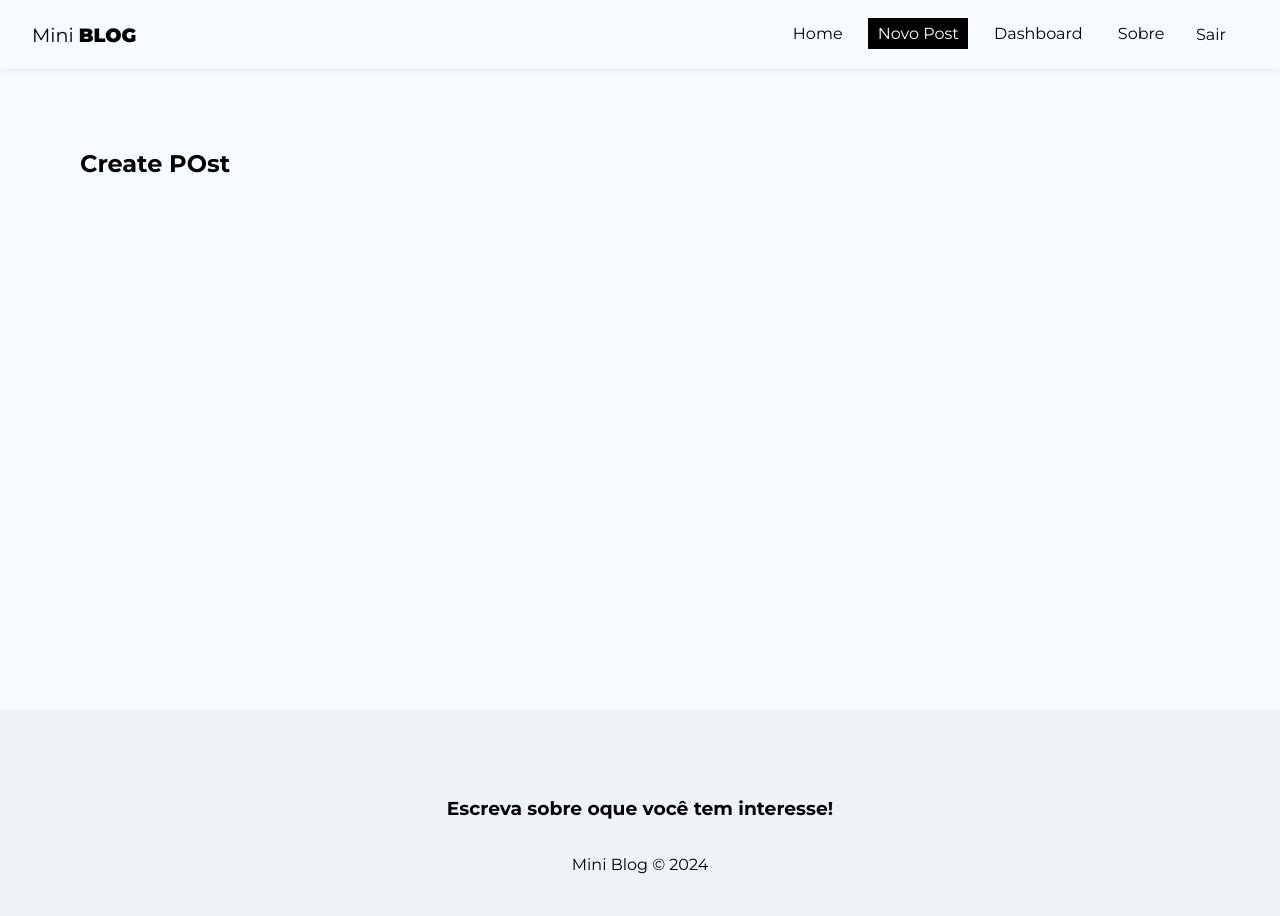
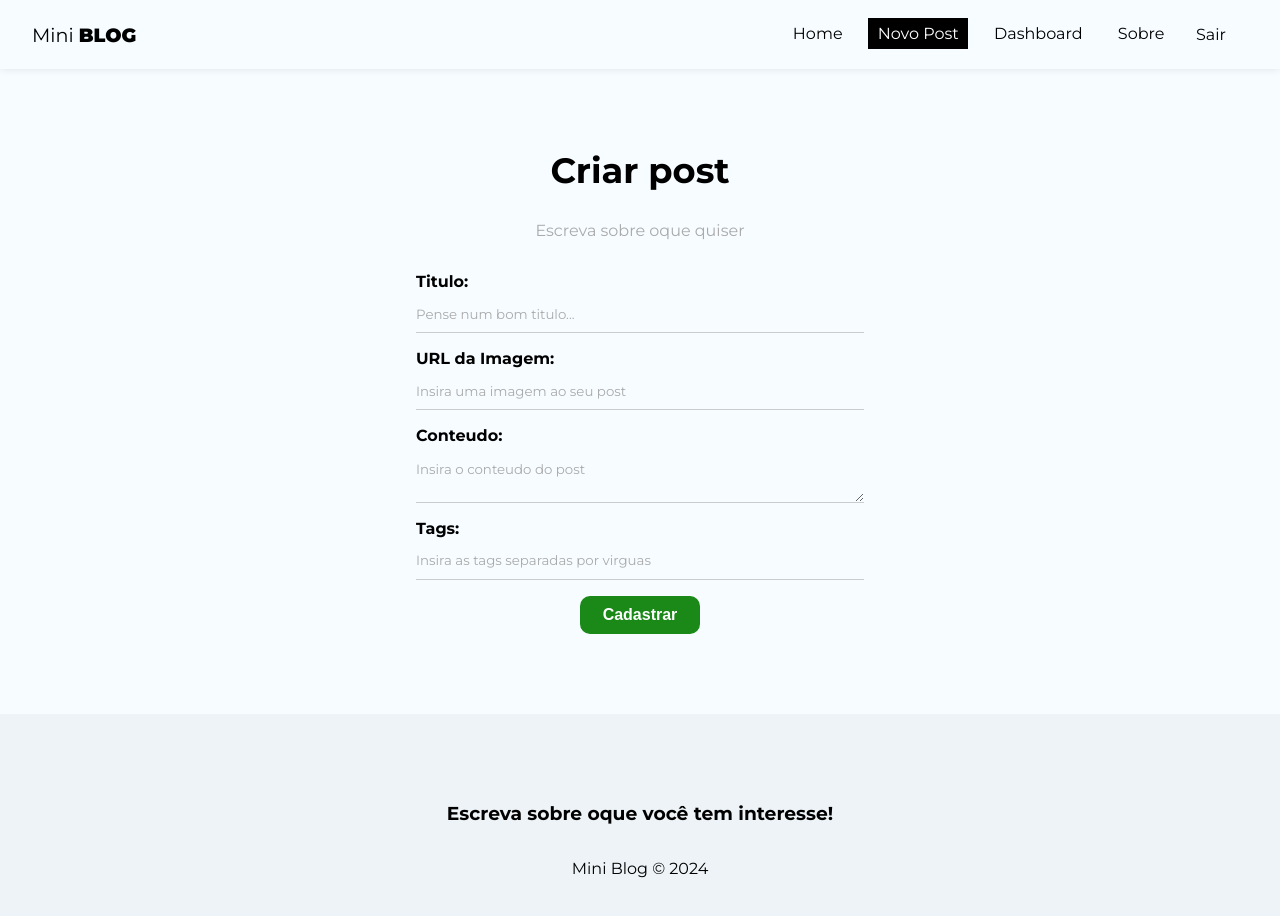
Before and after one commit to Pedro-Ol1veira/miniBlog, a React (Vite) app in the folder miniblog/: page /posts/create in a window 1280 px wide. Shown: the top 916 px of the page. Built offline with nearby package versions, Linux system fonts and the light colour scheme; no server answers; sample sign-in values are in the browser's storage.

Commit message:
starting create a post logic

```diff
--- a/miniblog/src/pages/CreatePost/CreatePost.jsx
+++ b/miniblog/src/pages/CreatePost/CreatePost.jsx
@@ -1,9 +1,59 @@
 import style from './CreatePost.module.css';
+import { useState } from 'react';
+import { useNavigate } from 'react-router-dom';
+import { useAuthValue } from '../../context/AuthContext';
 
 const CreatePost = () => {
+    const [title, setTitle] = useState("");
+    const [image, setImage] = useState("");
+    const [body, setBody] = useState("");
+    const [tags, setTags] = useState([]);
+    const [formError, setFormError] = useState('');
+
+    const handleSubmit = (e) => {
+        e.preventDefault();
+    }
+
     return (
-        <div>
-            <h2>Create POst</h2>
+        <div className={style.create_post}>
+            <h2>Criar post</h2>
+            <p>Escreva sobre oque quiser</p>
+            <form onSubmit={handleSubmit}>
+                <label>
+                    <span>Titulo:</span>
+                    <input type="text" name='title' required placeholder='Pense num bom titulo...'
+                        onChange={(e) => setTitle(e.target.value)}
+                        value={title}
+                    />
+                </label>
+                <label>
+                    <span>URL da Imagem:</span>
+                    <input type="text" name='image' required placeholder='Insira uma imagem ao seu post'
+                        onChange={(e) => setImage(e.target.value)}
+                        value={image}
+                    />
+                </label>
+                <label>
+                    <span>Conteudo:</span>
+                    <textarea name="body"
+                        required
+                        placeholder='Insira o conteudo do post'
+                        onChange={(e) => setBody(e.target.value)}
+                        value={body}
+                    ></textarea>
+                </label>
+                <label>
+                    <span>Tags:</span>
+                    <input type="text" name='tags' required placeholder='Insira as tags separadas por virguas'
+                        onChange={(e) => setTags(e.target.value)}
+                        value={tags}
+                    />
+                </label>
+                <button className='btn'>Cadastrar</button>
+                {/* {error && <p className='error'>{error}</p>}
+                {!loading && <button className='btn'>Cadastrar</button>}
+                {loading && <button className='btn' disabled>Aguarde...</button>} */}
+            </form>
         </div>
     );
 };
--- a/miniblog/src/pages/CreatePost/CreatePost.module.css
+++ b/miniblog/src/pages/CreatePost/CreatePost.module.css
@@ -0,0 +1,12 @@
+.create_post {
+    text-align: center;
+}
+
+.create_post h2 {
+    font-size: 2.2em;
+}
+
+.create_post p {
+    color: #aaa;
+    margin-bottom: 2em;
+}
```
Also changed, not shown: miniblog/src/hooks/useInsetDocuments.jsx (added, +65 -0 lines).
